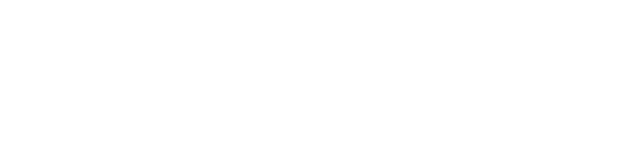
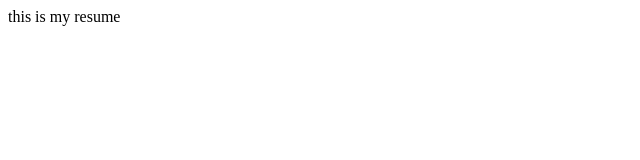
Before and after one commit to prachidahiya07-cell/resume, a plain HTML site: page index.html in a window 1280 px wide. Shown: the whole page, without its empty margins (0-640 px from the left). Drawn offline with Linux system fonts and the light colour scheme.

Commit message:
Update index.html

```diff
--- a/index.html
+++ b/index.html
@@ -6,6 +6,6 @@
     <title>Document</title>
 </head>
 <body>
-
+    this is my resume
 </body>
 </html>
```
